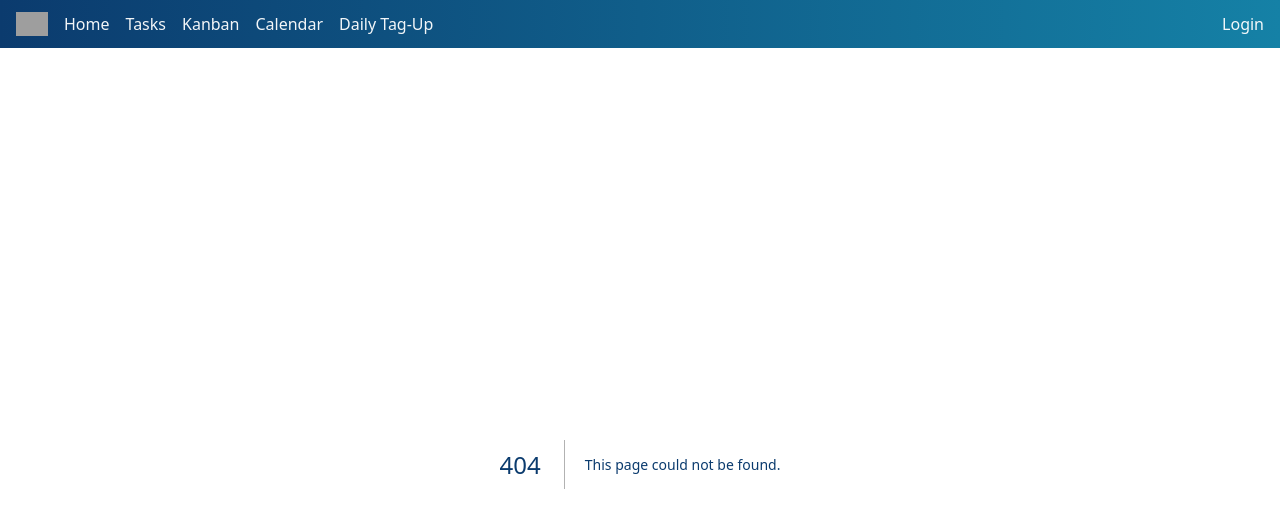
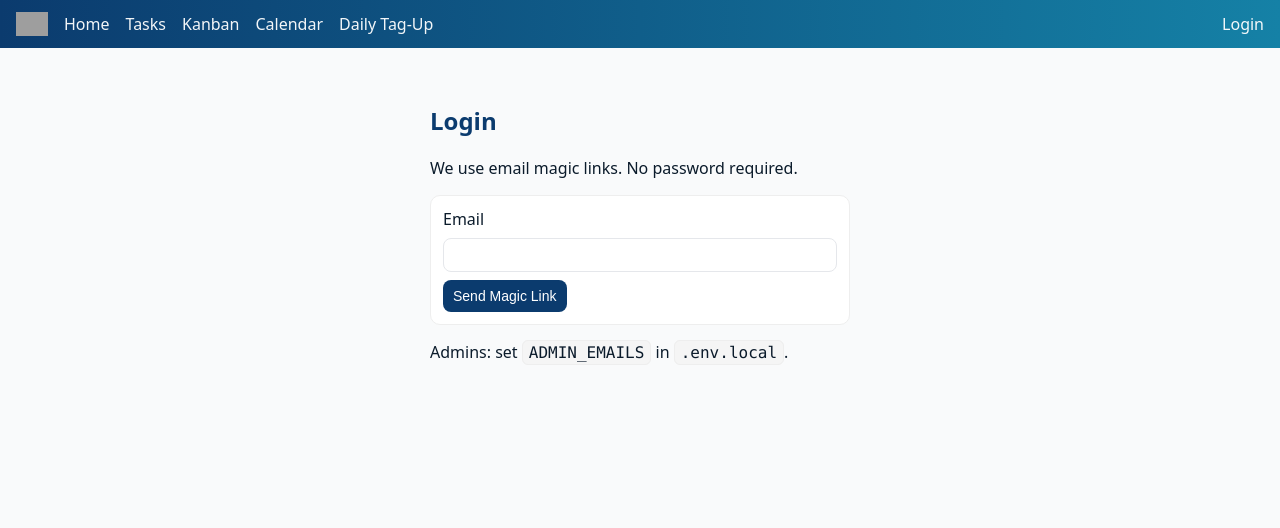
Before and after one commit to braggw22/daily-team-dashboard, a Next.js app: page /auth in a window 1280 px wide. Before the commit this address had no page. Shown: the top 528 px of the page. Built offline with nearby package versions, Linux system fonts and the light colour scheme; no server answers; grey boxes are pictures that could not be loaded.

Commit message:
Add app/auth/page.tsx for magic link login

```diff
--- /dev/null
+++ b/app/auth/page.tsx
@@ -0,0 +1,36 @@
+"use client";
+
+import { createClient } from "@supabase/supabase-js";
+import React, { useState } from "react";
+
+const supabase = createClient(
+  process.env.NEXT_PUBLIC_SUPABASE_URL!,
+  process.env.NEXT_PUBLIC_SUPABASE_ANON_KEY!
+);
+
+export default function AuthPage() {
+  const [email, setEmail] = useState("");
+  const [message, setMessage] = useState("");
+
+  async function sendMagicLink(e: React.FormEvent) {
+    e.preventDefault();
+    setMessage("");
+    const { error } = await supabase.auth.signInWithOtp({ email, options: { emailRedirectTo: window.location.origin } });
+    if (error) setMessage(error.message);
+    else setMessage("Check your email for the login link.");
+  }
+
+  return (
+    <div style={{ maxWidth: 420, margin: "40px auto" }}>
+      <h2>Login</h2>
+      <p>We use email magic links. No password required.</p>
+      <form onSubmit={sendMagicLink} className="card">
+        <label>Email</label>
+        <input value={email} onChange={e=>setEmail(e.target.value)} type="email" required style={{ width: "100%", marginTop: 8, marginBottom: 8 }} />
+        <button type="submit">Send Magic Link</button>
+      </form>
+      {message && <p>{message}</p>}
+      <p style={{ marginTop: 16 }}>Admins: set <span className="kbd">ADMIN_EMAILS</span> in <span className="kbd">.env.local</span>.</p>
+    </div>
+  );
+}
```
